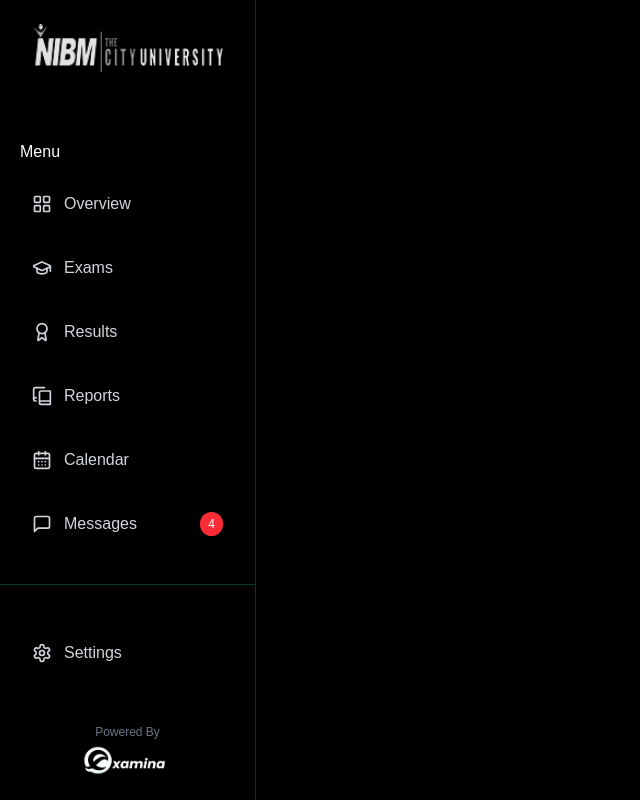
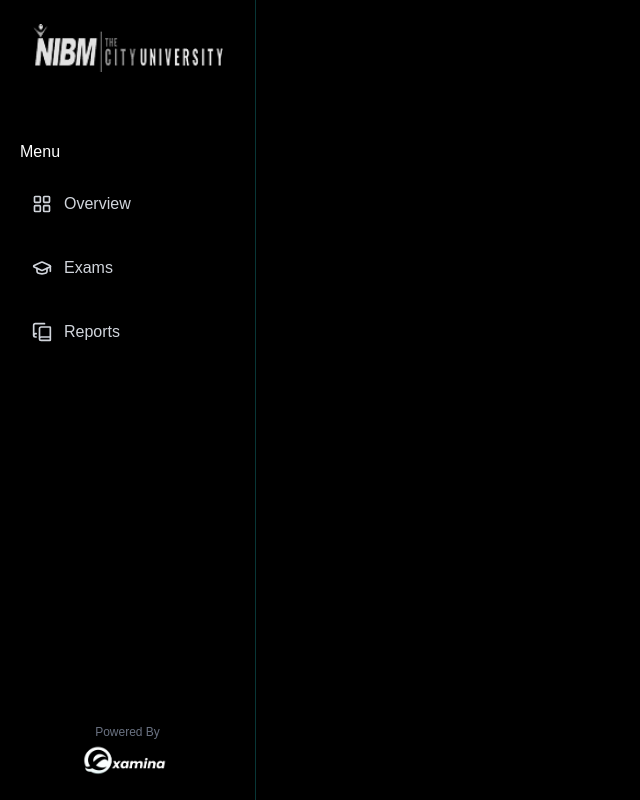
Before and after one commit to AgilWave/Examina-Frontend, a Next.js app: page /admin/sidebar in a window 1280 px wide. Shown: the whole page, without its empty margins (0-640 px from the left). Built offline with nearby package versions, Linux system fonts and the light colour scheme.

Commit message:
EXM-19  side bar

```diff
--- a/components/admin/sidebar/sidebar.tsx
+++ b/components/admin/sidebar/sidebar.tsx
@@ -1,32 +1,48 @@
-
 'use client';
 
-import { useState } from 'react';
+import { useState, useEffect } from 'react';
 import Link from 'next/link';
 import Image from 'next/image';
 import university from '@/public/imgs/unidashboard.png';
 import PowerdBy from '@/public/imgs/bottomlogo.png';
 import { usePathname } from 'next/navigation';
-import { LayoutGrid , CalendarDays , Settings, MessageSquare, Award , BookCopy , GraduationCap  } from 'lucide-react';
+import { LayoutGrid, Settings, BookCopy, GraduationCap } from 'lucide-react';
 
 const Sidebar = () => {
   const pathname = usePathname();
   const [hovered, setHovered] = useState<string | null>(null);
+  const [isMobile, setIsMobile] = useState(false);
+
+  useEffect(() => {
+    const handleResize = () => {
+      setIsMobile(window.innerWidth < 768);
+    };
+
+    handleResize();
+    window.addEventListener('resize', handleResize);
+    return () => window.removeEventListener('resize', handleResize);
+  }, []);
 
   const menuItems = [
     { name: 'Overview', icon: LayoutGrid, href: '/' },
-    { name: 'Exams', icon: GraduationCap , href: '/exams' },
-    { name: 'Results', icon: Award , href: '/results' },
-    { name: 'Reports', icon: BookCopy  , href: '/reports' },
-    { name: 'Calendar', icon: CalendarDays , href: '/calendar' },
-    { name: 'Messages', icon: MessageSquare, href: '/messages', badge: 4 },
+    { name: 'Exams', icon: GraduationCap, href: '/exams' },
+    { name: 'Reports', icon: BookCopy, href: '/reports' },
   ];
 
   return (
-    <aside className="w-64 h-screen bg-black text-white flex flex-col justify-between border-r border-[#26FEFD36]">
-      {/* Logo */}
+    <aside
+      className={`h-screen bg-black text-white flex flex-col justify-between border-r border-[#26FEFD36]
+        ${isMobile ? 'w-20' : 'w-64'}`}
+    >
+      {/* Logo - Responsive */}
       <div className="flex justify-center w-full">
-            <div className="relative w-40 h-20 md:w-48 md:h-24">
+        <div
+          className={`relative ${
+            isMobile
+              ? 'w-12 h-10 mt-2'
+              : 'w-40 h-20 md:w-48 md:h-24'
+          }`}
+        >
           <Image
             src={university}
             alt="Logo"
@@ -39,55 +55,58 @@ const Sidebar = () => {
 
       {/* Menu Items */}
       <nav className="flex flex-col gap-4 mt-6 p-5">
-        <h3>Menu</h3>
-        {menuItems.map(({ name, icon: Icon, href, badge }) => (
+        {!isMobile && <h3>Menu</h3>}
+        {menuItems.map(({ name, icon: Icon, href }) => (
           <Link key={name} href={href}>
             <div
               className={`flex items-center gap-3 p-3 rounded-lg cursor-pointer transition-all duration-300
-                ${pathname === href || hovered === name ? 'bg-gradient-to-r from-[#00928F] to-[#0BA5A4] text-white shadow-inner shadow-[#E7E7E7]'
-                  : 'text-gray-300 hover:bg-gradient-to-r hover:from-[#00928F] hover:to-[#0BA5A4] hover:shadow-drop hover:shadow-[#E7E7E7]'}`}
+                ${pathname === href ? 'bg-gradient-to-r from-[#00928F] to-[#0BA5A4] text-white shadow-inner'
+                  : 'text-gray-300 hover:bg-gradient-to-r hover:from-[#00928F] hover:to-[#0BA5A4]'}`}
               onMouseEnter={() => setHovered(name)}
               onMouseLeave={() => setHovered(null)}
+              title={isMobile ? name : undefined}
             >
               <Icon size={20} />
+              {!isMobile && (
+                <>
                   <span className="flex-grow">{name}</span>
-              {badge && (
-                <span className="bg-red-500 text-xs text-white px-2 py-1 rounded-full">{badge}</span>
+                </>
               )}
             </div>
           </Link>
         ))}
       </nav>
 
-      <div className="w-full border-t-1 border-[#26FEFD36] my-4"></div>
-
-      {/* Settings */}
-      <div className="mt-2 p-5">
-        <Link href="/settings">
-        <div className={`flex items-center gap-3 p-3 rounded-lg cursor-pointer transition-all duration-300
-                ${pathname === '/settings' || hovered === 'Settings' ? 'bg-gradient-to-r from-[#00928F] to-[#0BA5A4] text-white shadow-inner shadow-[#E7E7E7]'
-                  : 'text-gray-300 hover:bg-gradient-to-r hover:from-[#00928F] hover:to-[#0BA5A4] hover:shadow-drop hover:shadow-[#E7E7E7]'}`}
-              onMouseEnter={() => setHovered('Settings')}
-              onMouseLeave={() => setHovered(null)}>
-            <Settings size={20} />
-            <span>Settings</span>
-          </div>
-        </Link>
-      </div>
-
-      {/* Footer */}
-        <div className="flex justify-center w-full mt-auto pb-4">
+      {/* Footer - Responsive */}
+      <div
+        className={`flex flex-col items-center w-full mt-auto pb-4 ${
+          isMobile ? 'text-center' : ''
+        }`}
+      >
+        {!isMobile ? (
           <div className="relative w-24 h-12">
             <div className="text-center text-gray-500 text-xs -mt-3 relative">
               <p>Powered By</p>
             </div>
             <Image
               src={PowerdBy}
-            alt="Logo"
+              alt="Powered By Logo"
               fill
               className="w-16 h-8 object-contain"
             />
           </div>
+        ) : (
+          <div
+            className="relative w-12 h-6"
+          >
+            <Image
+              src={PowerdBy}
+              alt="Powered By Logo"
+              fill
+              className="object-contain"
+            />
+          </div>
+        )}
       </div>
     </aside>
   );
```
Lines whose indentation alone changed are shown as unchanged.
